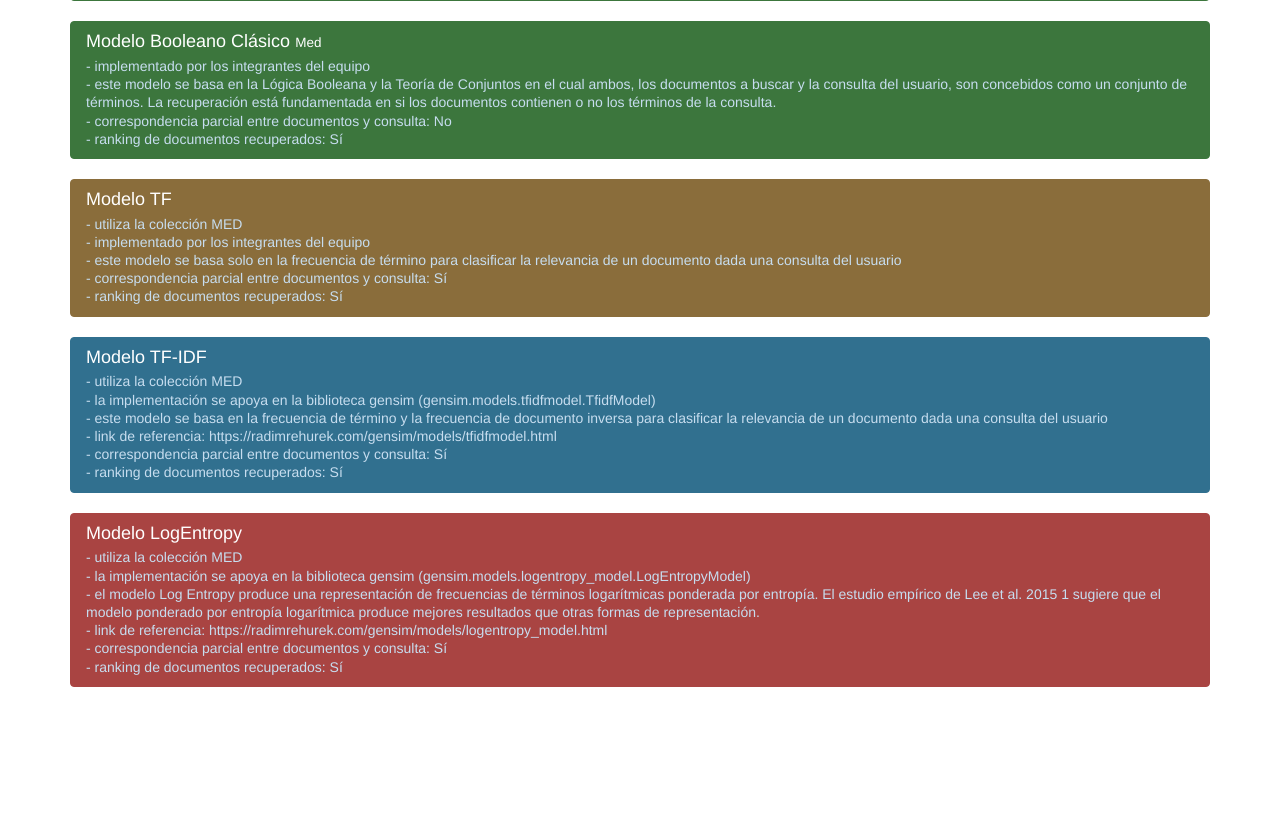
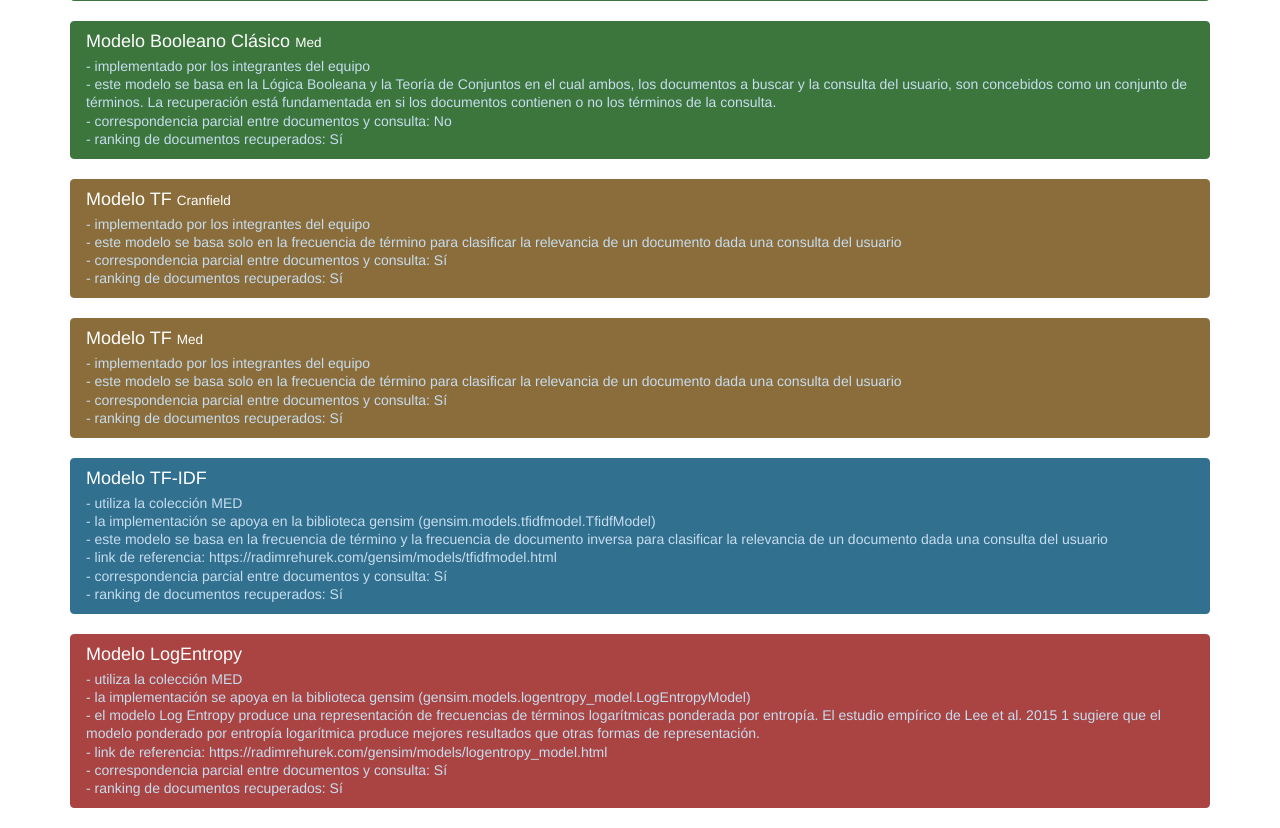
Before and after one commit to cwjki/information-retriaval-system, a Flask app: page / in a window 1280 px wide. Shown: the part 637-1465 px from the top of the page. Before the commit the page ends 1324 px from the top, so only its background shows below. Run offline with Flask 2, Linux system fonts and the light colour scheme; parts of the project's set-up code (start-up, migrations or seed data) failed here and were passed over; some libraries are stand-ins or nearby versions.

Commit message:
added the cranfield collection to tf model

```diff
--- a/server/main.py
+++ b/server/main.py
@@ -29,8 +29,12 @@
 BOOLEAN_METRICS_MED = str(path) + '/src/data/boolean.metrics.med'
 BOOLEAN_METRICS_CRAN = str(path) + '/src/data/boolean.metrics.cran'
 
-TF_METRICS = str(path) + '/src/data/tf.metrics'
+TF_METRICS_MED = str(path) + '/src/data/tf.metrics.med'
+TF_METRICS_CRAN = str(path) + '/src/data/tf.metrics.cran'
+
+
 TF_IDF_METRICS = str(path) + '/src/data/tf_idf.metrics'
+
 LEM_METRICS = str(path) + '/src/data/lem.metrics'
 
 
@@ -72,7 +76,8 @@
                                     vsm_med_metrics,
                                     boolean_metrics_cran,
                                     boolean_metrics_med,
-                                    tf_metrics,
+                                    tf_metrics_cran,
+                                    tf_metrics_med,
                                     tf_idf_metrics,
                                     lem_metrics])
 
@@ -101,14 +106,24 @@
         return render_template('index.html')
 
 
-@app.route("/tf", methods=['GET', 'POST'])
-def tf():
+@app.route("/tf-cran", methods=['GET', 'POST'])
+def tf_cran():
     if request.method == 'POST':
         query = request.form['query']
-        ranking = tf_model.compute_ranking(query)
+        ranking = tf_model_cran.compute_ranking(query)
         count = len(ranking)
         return render_template('tf_idf_results.html', content=[query, ranking, count])
+    else:
+        return render_template('index.html')
 
+
+@app.route("/tf-med", methods=['GET', 'POST'])
+def tf_med():
+    if request.method == 'POST':
+        query = request.form['query']
+        ranking = tf_model_med.compute_ranking(query)
+        count = len(ranking)
+        return render_template('tf_idf_results.html', content=[query, ranking, count])
     else:
         return render_template('index.html')
 
@@ -190,19 +205,6 @@
         save_model(vsm_med_metrics, VSM_MED_METRICS)
 
 # ---------------------------------------------------------------------------------------
-    # BOOLEAN MODEL with MED
-    boolean_model_med = IR_Boolean(corpus_med)
-
-    # BOOLEAN MODEL EVALUATOR
-    boolean_evaluator_med = Evaluator(
-        corpus_med, queries_med, relations_med, boolean_model_med)
-    try:
-        boolean_metrics_med = load_model(BOOLEAN_METRICS_MED)
-    except OSError:
-        boolean_metrics_med = boolean_evaluator_med.evaluate()
-        save_model(boolean_metrics_med, BOOLEAN_METRICS_MED)
-
-# ---------------------------------------------------------------------------------------
     # BOOLEAN MODEL with CRANFIELD
     boolean_model_cran = IR_Boolean(corpus_cranfield)
 
@@ -216,20 +218,47 @@
         save_model(boolean_metrics_cran, BOOLEAN_METRICS_CRAN)
 
 # ---------------------------------------------------------------------------------------
-    # TF MODEL
-    tf_model = IR_TF(corpus_med)
+    # BOOLEAN MODEL with MED
+    boolean_model_med = IR_Boolean(corpus_med)
+
+    # BOOLEAN MODEL EVALUATOR
+    boolean_evaluator_med = Evaluator(
+        corpus_med, queries_med, relations_med, boolean_model_med)
+    try:
+        boolean_metrics_med = load_model(BOOLEAN_METRICS_MED)
+    except OSError:
+        boolean_metrics_med = boolean_evaluator_med.evaluate()
+        save_model(boolean_metrics_med, BOOLEAN_METRICS_MED)
+
+
+# ---------------------------------------------------------------------------------------
+    # TF MODEL with CRANFIELD
+    tf_model_cran = IR_TF(corpus_cranfield)
 
     # TF MODEL EVALUATOR
-    tf_evaluator = Evaluator(
-        corpus_med, queries_med, relations_med, tf_model)
+    tf_evaluator_cran = Evaluator(
+        corpus_cranfield, cranfield_queries, cranfield_relations, tf_model_cran)
     try:
-        tf_metrics = load_model(TF_METRICS)
+        tf_metrics_cran = load_model(TF_METRICS_CRAN)
     except OSError:
-        tf_metrics = tf_evaluator.evaluate()
-        save_model(tf_metrics, TF_METRICS)
+        tf_metrics_cran = tf_evaluator_cran.evaluate()
+        save_model(tf_metrics_cran, TF_METRICS_CRAN)
 
 # ---------------------------------------------------------------------------------------
-    # TF IDF MODEL
+    # TF MODEL with MED
+    tf_model_med = IR_TF(corpus_med)
+
+    # TF MODEL EVALUATOR
+    tf_evaluator_med = Evaluator(
+        corpus_med, queries_med, relations_med, tf_model_med)
+    try:
+        tf_metrics_med = load_model(TF_METRICS_MED)
+    except OSError:
+        tf_metrics_med = tf_evaluator_med.evaluate()
+        save_model(tf_metrics_med, TF_METRICS_MED)
+
+# ---------------------------------------------------------------------------------------
+    # TF IDF MODEL with CRANFIELD
     tf_idf_model = IR_TF_IDF(corpus_med)
 
     # TF IDF MODEL EVALUATOR
--- a/server/templates/base.html
+++ b/server/templates/base.html
@@ -31,6 +31,8 @@
               <ul class="dropdown-menu">
                 <li><a href="/vsm-cran">Vectorial</a></li>
                 <li><a href="/boolean-cran">Booleano</a></li>
+                <li><a href="/tf-cran">TF</a></li>
+
               </ul>
           </li>
 
@@ -41,6 +43,8 @@
               <ul class="dropdown-menu">
                 <li><a href="/vsm-med">Vectorial</a></li>
                 <li><a href="/boolean-med">Booleano</a></li>
+                <li><a href="/tf-med">TF</a></li>
+
               </ul>
           </li>
 
--- a/server/templates/home.html
+++ b/server/templates/home.html
@@ -53,9 +53,18 @@
         </div>
 
         <div class="list-group">
-            <a href="/tf" class="list-group-item list-group-item-warning active">
-                <h4 class="list-group-item-heading">Modelo TF</h4>
-                <p class="list-group-item-text"> - utiliza la colección MED</p>
+            <a href="/tf-cran" class="list-group-item list-group-item-warning active">
+                <h4 class="list-group-item-heading">Modelo TF <small>Cranfield</small></h4>
+                <p class="list-group-item-text"> - implementado por los integrantes del equipo</p>
+                <p class="list-group-item-text"> - este modelo se basa solo en la frecuencia de término para clasificar la relevancia de un documento dada una consulta del usuario </p>
+                <p class="list-group-item-text"> - correspondencia parcial entre documentos y consulta: Sí</p>
+                <p class="list-group-item-text"> - ranking de documentos recuperados: Sí</p>
+            </a>
+        </div>
+
+        <div class="list-group">
+            <a href="/tf-med" class="list-group-item list-group-item-warning active">
+                <h4 class="list-group-item-heading">Modelo TF <small>Med</small></h4>
                 <p class="list-group-item-text"> - implementado por los integrantes del equipo</p>
                 <p class="list-group-item-text"> - este modelo se basa solo en la frecuencia de término para clasificar la relevancia de un documento dada una consulta del usuario </p>
                 <p class="list-group-item-text"> - correspondencia parcial entre documentos y consulta: Sí</p>
```
Also changed, not shown: server/templates/evaluate.html (+27 -7 lines), 4 other files.
